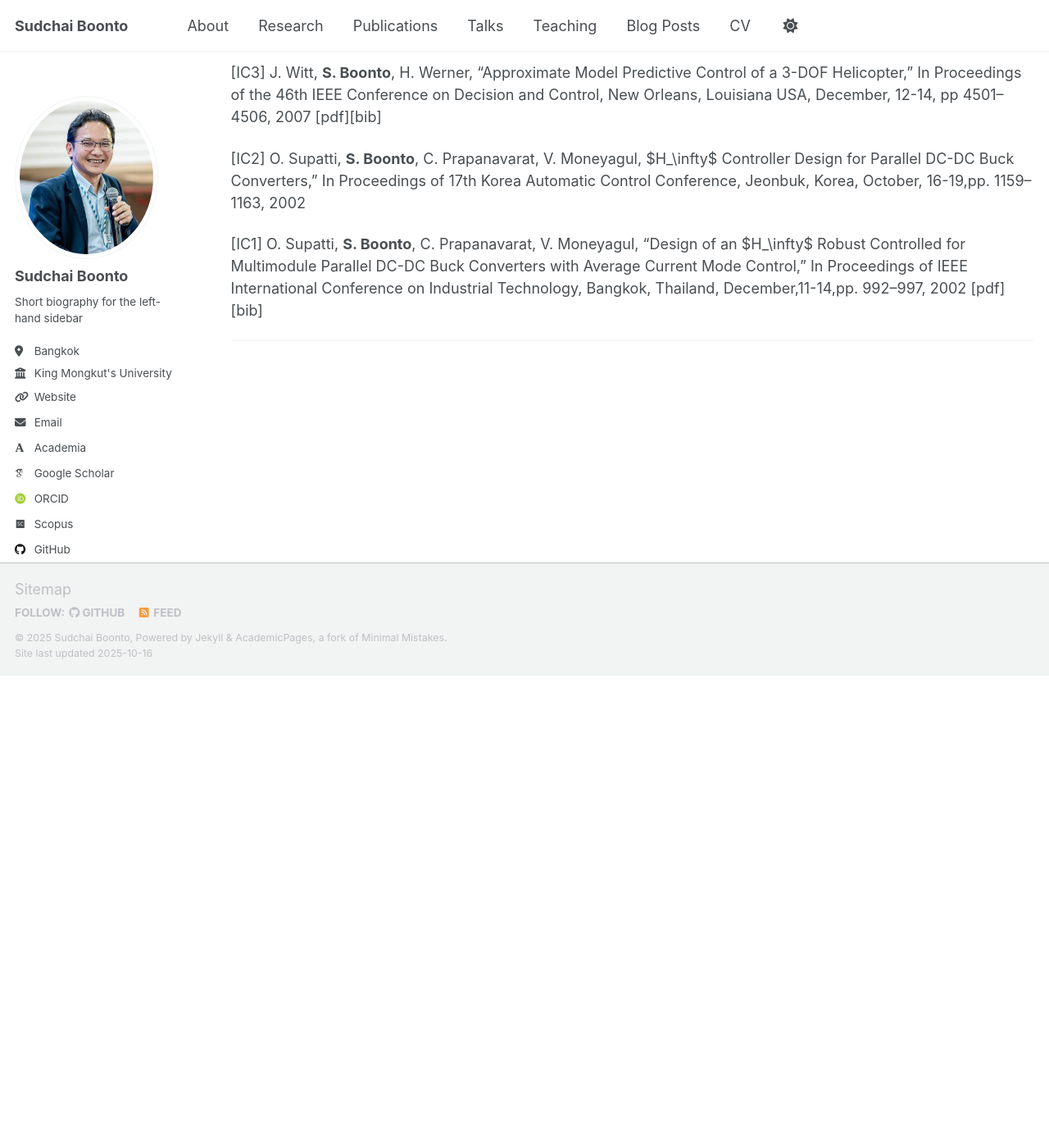
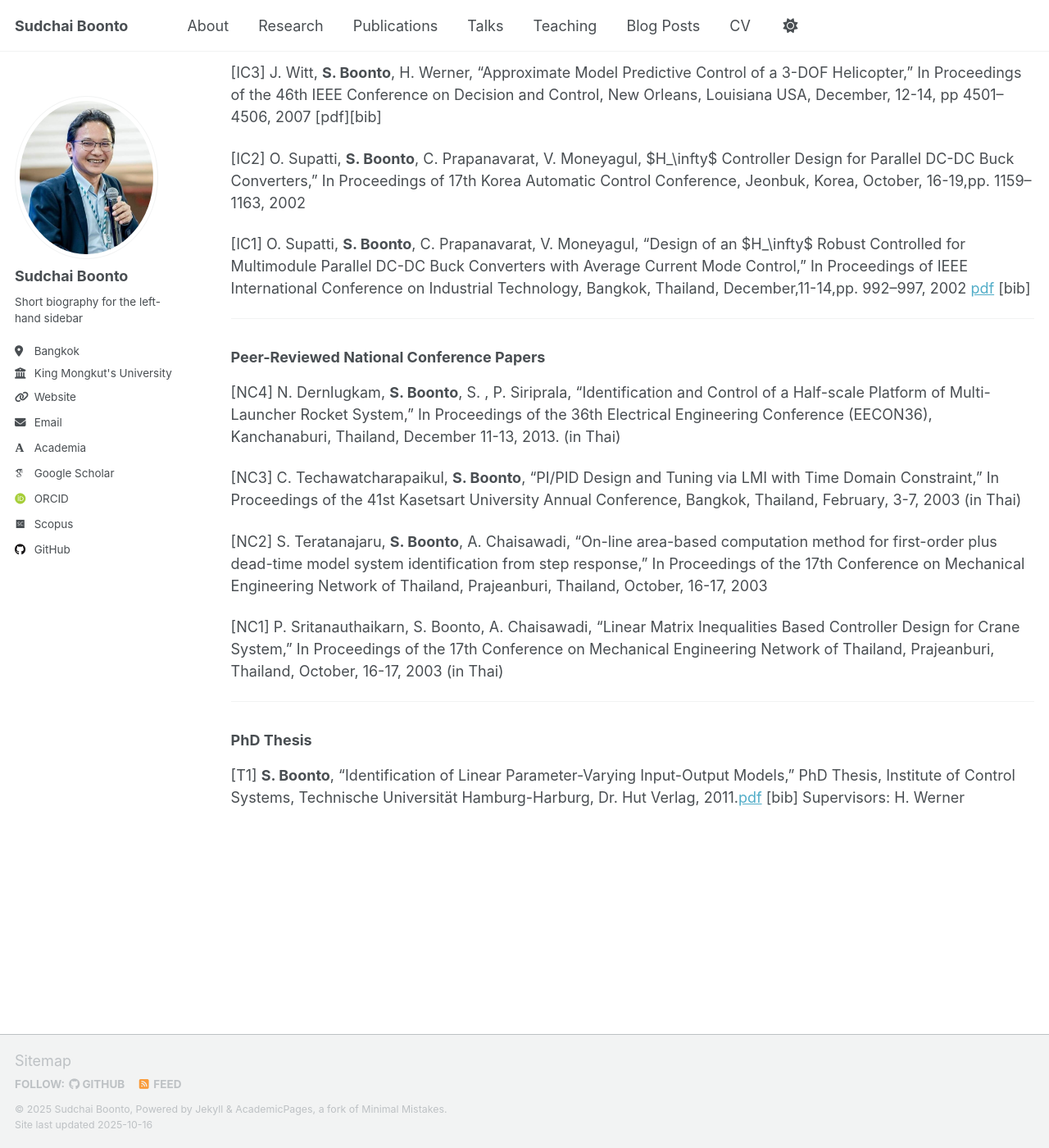
Before and after one commit to isboonto/sudchai_boonto, a Jekyll site: the page built from _pages/publications.md, in a window 1280 px wide and 1400 px high, scrolled down 5136 px. Shown: the whole window at 82% size. Built offline with Jekyll 4.4.1, drawn with Linux system fonts in a browser that asks for light colours; some web fonts are replaced; a script that is not in the unit is left out; before the commit the page ends 5960 px from its top, so only the background shows below that; some of the changed text lies outside the part shown.

Commit message:
Fix typos and add links in publications section

```diff
--- a/_pages/publications.md
+++ b/_pages/publications.md
@@ -28,7 +28,7 @@ author_profile: true
 [NJ1]	V. Sittiarttakorn, **S. Boonto**, “Hybrid Engine Model Using a Stirling Engine and a DC Motor,” Journal of the Japan Society of Applied Electromagnetics and Mechanics, Vol. 23, No. 3, pp. 563-566, 2015. [bib]
 
 ---
-<h3>Peer-Reviewd International Conference Papers</h3>
+<h3>Peer-Reviewed International Conference Papers</h3>
 
 
 [IC40]	S. Nuratch, T. Thanyaphoo, P. Boonpramuk, and **S. Boonto**, “Web-Based Cross-Platform Bootloader Framework for Embedded Systems Development and Rapid Product Prototyping,” In Proccedings of the 2025 SICE Festival with Annual Conference, Chiang Mai, Thailand, September 9-12, 2025 [bib]
@@ -110,6 +110,20 @@ Repetitive,” In Proceedings of Proceedings of The 2014 International Conferenc
 
 [IC2]	O. Supatti, **S. Boonto**, C. Prapanavarat, V. Moneyagul, $H_\infty$  Controller Design for Parallel DC-DC Buck Converters," In Proceedings of 17th Korea Automatic Control Conference, Jeonbuk, Korea, October, 16-19,pp. 1159–1163, 2002
 
-[IC1]	O. Supatti, **S. Boonto**, C. Prapanavarat, V. Moneyagul, "Design of an $H_\infty$  Robust Controlled for Multimodule Parallel DC-DC Buck Converters with Average Current Mode Control," In Proceedings of IEEE International Conference on Industrial Technology, Bangkok, Thailand, December,11-14,pp. 992–997, 2002 [pdf][bib]
+[IC1]	O. Supatti, **S. Boonto**, C. Prapanavarat, V. Moneyagul, "Design of an $H_\infty$  Robust Controlled for Multimodule Parallel DC-DC Buck Converters with Average Current Mode Control," In Proceedings of IEEE International Conference on Industrial Technology, Bangkok, Thailand, December,11-14,pp. 992–997, 2002 [pdf](http://ieeexplore.ieee.org/iel5/8466/26669/01189306.pdf?tp=&arnumber=1189306&isnumber=26669) [bib]
 
 ---
+<h3>Peer-Reviewed National Conference Papers</h3>
+
+[NC4]	N. Dernlugkam, **S. Boonto**, S. , P. Siriprala, “Identification and Control of a Half-scale Platform of Multi-Launcher Rocket System,” In Proceedings of the 36th Electrical Engineering Conference (EECON36), Kanchanaburi, Thailand, December 11-13, 2013. (in Thai)
+
+[NC3]	C. Techawatcharapaikul, **S. Boonto**, "PI/PID Design and Tuning via LMI with Time Domain Constraint,"  In Proceedings of the 41st Kasetsart University Annual Conference, Bangkok, Thailand, February, 3-7, 2003 (in Thai)
+
+[NC2]	S. Teratanajaru, **S. Boonto**, A. Chaisawadi, "On-line area-based computation method for first-order plus dead-time model system identification from step response," In Proceedings of the 17th Conference on Mechanical Engineering Network of Thailand, Prajeanburi, Thailand, October, 16-17, 2003
+
+[NC1]	P. Sritanauthaikarn, S. Boonto, A. Chaisawadi, "Linear Matrix Inequalities Based Controller Design for Crane System," In Proceedings of the 17th Conference on Mechanical Engineering Network of Thailand, Prajeanburi, Thailand, October, 16-17, 2003 (in Thai)
+
+---
+<h3>PhD Thesis</h3>
+[T1]	**S. Boonto**, “Identification of Linear Parameter-Varying Input-Output Models,” PhD Thesis, Institute of Control Systems, Technische Universität Hamburg-Harburg, Dr. Hut Verlag, 2011.[pdf](http://inc.kmutt.ac.th/~sudchai.boo/people/sudchai/CV/dissertation_final.pdf) [bib]
+Supervisors: H. Werner
```
